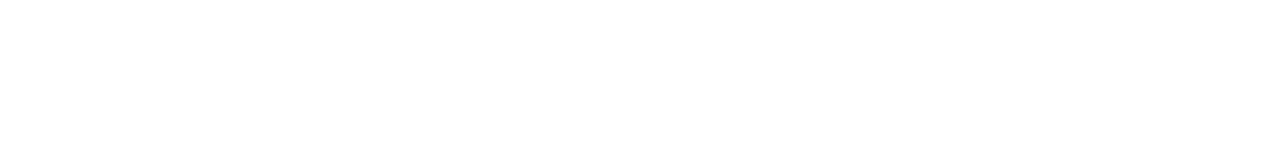
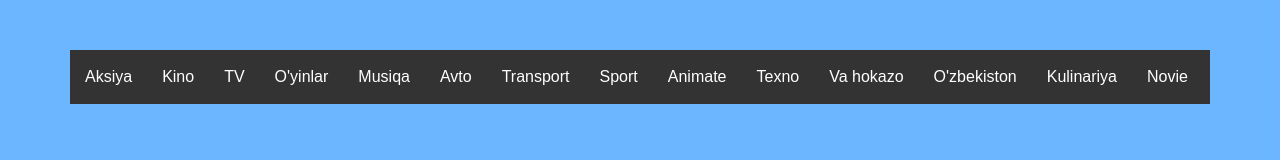
Before and after one commit to Hayotbek-Turgunov/Drobdown-menu, a plain HTML site: page index.html in a window 1280 px wide. Drawn offline with Linux system fonts and the light colour scheme.

Commit message:
Add drobdown menu display block

```diff
--- a/css/styles.css
+++ b/css/styles.css
@@ -30,9 +30,9 @@ img{
 /* CONTAINER */
 .container{
  width: 100%;
- max-width: 1200px;
- padding-left: 50px;
- padding-right: 50px;
+ max-width: 1180px;
+ padding-left: 20px;
+ padding-right: 20px;
  margin-left: auto;
  margin-right: auto;
 }
@@ -41,4 +41,57 @@ img{
 /* MAIN-CONTENT */
 .main-content{
   flex-grow:1;
+  padding-top: 50px;
+  background-color: rgba(30, 143, 255, 0.651);
 }
+
+
+.sitenav {
+  position: relative;
+  z-index: 50;
+ background-color: #333;
+ color: #fff;
+}
+.sitenav-list {
+  list-style: none;
+  padding: 0;
+  margin: 0;
+  display: flex;
+}
+.sitenav-item {
+  position: relative;
+}
+.sitenav-link {
+  display: block;
+  padding: 15px;
+  color: #fff;
+  text-decoration: none;
+  text-align: center;
+}
+.sitenav-item:hover .sitenav-link,
+.sitenav-link:hover{
+  background-color: #555;
+}
+
+.drobdown-menu{
+  display: none;
+  position: absolute;
+  padding: 0;
+  margin: 0;
+  list-style: none;
+}
+.sitenav-item:hover .drobdown-menu{
+  display: block;
+}
+.drobdown-link{
+  display: block;
+  padding: 10px 15px;
+  background-color: #222;
+  color: #fff;
+  text-decoration: none;
+  white-space: nowrap;
+}
+
+.drobdown-link:hover{
+  background-color: #555;
+}
--- a/index.html
+++ b/index.html
@@ -12,6 +12,72 @@
 </head>
 <body>
 
+
+   <main class="main-content">
+     <div class="container">
+      <nav class="sitenav">
+        <ul class="sitenav-list">
+          <li class="sitenav-item">
+            <a  class="sitenav-link" href="#">Aksiya</a>
+          </li>
+          <li class="sitenav-item">
+            <a  class="sitenav-link" href="#">Kino</a>
+          </li>
+          <li class="sitenav-item">
+            <a  class="sitenav-link" href="#">TV</a>
+          </li>
+          <li class="sitenav-item">
+            <a  class="sitenav-link" href="#">O'yinlar</a>
+          </li>
+          <li class="sitenav-item">
+            <a  class="sitenav-link" href="#">Musiqa</a>
+          </li>
+          <li class="sitenav-item">
+            <a  class="sitenav-link" href="#">Avto</a>
+          </li>
+          <li class="sitenav-item">
+            <a  class="sitenav-link" href="#">Transport</a>
+          </li>
+          <li class="sitenav-item">
+            <a  class="sitenav-link" href="#">Sport</a>
+          </li>
+          <li class="sitenav-item">
+            <a  class="sitenav-link" href="#">Animate</a>
+          </li>
+          <li class="sitenav-item">
+            <a  class="sitenav-link" href="#">Texno</a>
+          </li>
+          <li class="sitenav-item">
+            <a  class="sitenav-link" href="#">Va hokazo</a>
+
+            <ul class="drobdown-menu">
+              <li class="drobdown-item"><a class="drobdown-link" href="#">Go'zallik</a></li>
+              <li class="drobdown-item"><a class="drobdown-link" href="#">Oila va bolalar</a></li>
+              <li class="drobdown-item"><a class="drobdown-link" href="#">Raqobat</a></li>
+              <li class="drobdown-item"><a class="drobdown-link" href="#">Hayvonlar</a></li>
+              <li class="drobdown-item"><a class="drobdown-link" href="#">Yangiliklar</a></li>
+              <li class="drobdown-item"><a class="drobdown-link" href="#">Tabiat va Sayohat</a></li>
+              <li class="drobdown-item"><a class="drobdown-link" href="#">Sa'nat</a></li>
+              <li class="drobdown-item"><a class="drobdown-link" href="#">Reklama</a></li>
+              <li class="drobdown-item"><a class="drobdown-link" href="#">Har hil</a></li>
+            </ul>
+          </li>
+          <li class="sitenav-item">
+            <a  class="sitenav-link" href="#">O'zbekiston</a>
+          </li>
+          <li class="sitenav-item">
+            <a  class="sitenav-link" href="#">Kulinariya</a>
+          </li>
+          <li class="sitenav-item">
+            <a  class="sitenav-link" href="#">Novie</a>
+          </li>
+        </ul>
+      </nav>
+     </div>
+
+   </main>
+
+
   <script src="./js/main.js"></script>
 </body>
 </html>
```
